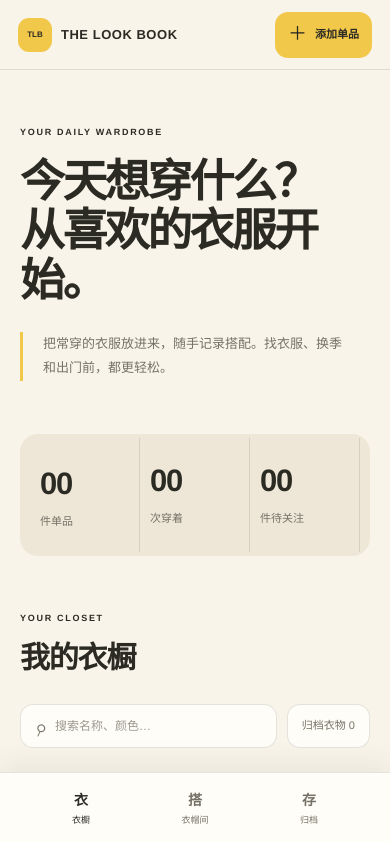
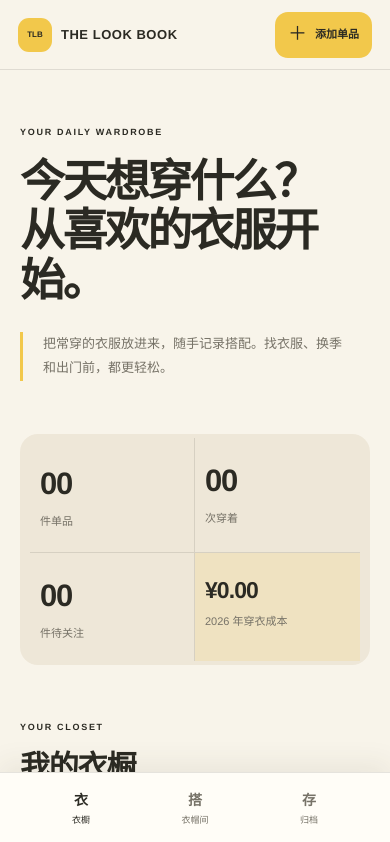
Before and after one commit to succiyu666-create/yiji-wardrobe, a Next.js app: page / in a window 390 px wide. Shown: the top 842 px of the page. Built offline with nearby package versions, Linux system fonts and the light colour scheme.

Commit message:
Add purchase dates and yearly clothing cost

```diff
--- a/app/globals.css
+++ b/app/globals.css
@@ -3078,3 +3078,65 @@ body {
     text-align: left;
   }
 }
+
+/* Purchase dates and annual wardrobe cost */
+
+.stats.stats-with-cost {
+  grid-template-columns: repeat(4, minmax(120px, 1fr));
+}
+
+.stats.stats-with-cost > div:last-child {
+  border-right: 0;
+}
+
+.year-cost-stat {
+  background: rgba(242, 200, 75, 0.16);
+}
+
+.year-cost-stat strong {
+  font-size: 27px;
+  white-space: nowrap;
+}
+
+.item-facts {
+  grid-template-columns: repeat(4, minmax(0, 1fr));
+}
+
+.item-facts dd {
+  overflow-wrap: anywhere;
+}
+
+@media (max-width: 680px) {
+  .stats.stats-with-cost {
+    grid-template-columns: repeat(2, minmax(0, 1fr));
+  }
+
+  .stats.stats-with-cost > div:nth-child(-n + 2) {
+    border-bottom: 1px solid var(--line);
+  }
+
+  .stats.stats-with-cost > div:nth-child(2) {
+    border-right: 0;
+  }
+
+  .stats.stats-with-cost > div:nth-child(3) {
+    padding-left: 10px;
+  }
+
+  .year-cost-stat strong {
+    font-size: 23px;
+  }
+
+  .item-facts {
+    grid-template-columns: repeat(2, minmax(0, 1fr));
+    row-gap: 18px;
+  }
+
+  .item-facts div:nth-child(2) {
+    border-right: 0;
+  }
+
+  .item-facts div:nth-child(3) {
+    padding-left: 0;
+  }
+}
--- a/app/page.tsx
+++ b/app/page.tsx
@@ -21,6 +21,7 @@ type ClothingItem = {
   notes: string;
   image: string;
   price: number | null;
+  purchasedAt: number | null;
   wearCount: number;
   lastWornAt: number | null;
   archived: boolean;
@@ -178,6 +179,14 @@ function formatDate(timestamp: number) {
   }).format(timestamp);
 }
 
+function formatFullDate(timestamp: number) {
+  return new Intl.DateTimeFormat("zh-CN", {
+    year: "numeric",
+    month: "2-digit",
+    day: "2-digit",
+  }).format(timestamp);
+}
+
 function formatPrice(value: number) {
   return new Intl.NumberFormat("zh-CN", {
     style: "currency",
@@ -253,6 +262,7 @@ function timestampFromDateInput(value: string) {
 function normalizeItem(item: ClothingItem): ClothingItem {
   const legacyItem = item as ClothingItem & {
     price?: unknown;
+    purchasedAt?: unknown;
     wearCount?: unknown;
     lastWornAt?: unknown;
     archiveDisposition?: unknown;
@@ -269,6 +279,11 @@ function normalizeItem(item: ClothingItem): ClothingItem {
     price:
       typeof legacyItem.price === "number" && Number.isFinite(legacyItem.price)
         ? Math.max(0, legacyItem.price)
+        : null,
+    purchasedAt:
+      typeof legacyItem.purchasedAt === "number" &&
+      Number.isFinite(legacyItem.purchasedAt)
+        ? legacyItem.purchasedAt
         : null,
     wearCount:
       typeof legacyItem.wearCount === "number" && Number.isFinite(legacyItem.wearCount)
@@ -459,6 +474,9 @@ function ItemEditor({
   const [image, setImage] = useState(initial?.image ?? "");
   const [price, setPrice] = useState(
     initial?.price === null || initial?.price === undefined ? "" : String(initial.price),
+  );
+  const [purchaseDate, setPurchaseDate] = useState(
+    dateInputValue(initial?.purchasedAt ?? null),
   );
   const [wearCount, setWearCount] = useState(String(initial?.wearCount ?? 0));
   const [lastWornDate, setLastWornDate] = useState(
@@ -512,6 +530,7 @@ function ItemEditor({
       notes: notes.trim(),
       image,
       price: parsedPrice,
+      purchasedAt: timestampFromDateInput(purchaseDate),
       wearCount: Math.floor(parsedWearCount),
       lastWornAt: timestampFromDateInput(lastWornDate),
       archived: initial?.archived ?? false,
@@ -617,6 +636,18 @@ function ItemEditor({
             />
           </label>
           <label className="field">
+            <span>购入时间</span>
+            <input
+              type="date"
+              value={purchaseDate}
+              max={TODAY_INPUT_VALUE}
+              onChange={(event) => setPurchaseDate(event.target.value)}
+            />
+          </label>
+        </div>
+
+        <div className="field-row usage-field-row">
+          <label className="field">
             <span>累计穿着次数</span>
             <input
               type="number"
@@ -1082,6 +1113,18 @@ export default function Home() {
   const attentionCount = useMemo(
     () => activeItems.filter(isUsageAttentionNeeded).length,
     [activeItems],
+  );
+
+  const currentYear = new Date().getFullYear();
+  const yearlyClothingCost = useMemo(
+    () =>
+      state.items.reduce((total, item) => {
+        if (item.price === null || item.purchasedAt === null) return total;
+        return new Date(item.purchasedAt).getFullYear() === currentYear
+          ? total + item.price
+          : total;
+      }, 0),
+    [currentYear, state.items],
   );
 
   const filteredItems = useMemo(() => {
@@ -1380,7 +1423,10 @@ export default function Home() {
               </p>
             </section>
 
-            <section className="stats" aria-label={showArchived ? "归档概览" : "衣橱概览"}>
+            <section
+              className={`stats ${showArchived ? "" : "stats-with-cost"}`}
+              aria-label={showArchived ? "归档概览" : "衣橱概览"}
+            >
               <div>
                 <strong>
                   {(showArchived ? archiveStats.total : activeItems.length)
@@ -1405,11 +1451,14 @@ export default function Home() {
                 </strong>
                 <span>{showArchived ? "件已报废" : "件待关注"}</span>
               </div>
-              <p>
-                {showArchived
-                  ? `${archiveStats.undecided} 件还在待处理，补充去向后即可计算最终成本。`
-                  : "记录每次穿着，单次成本和清理建议会越来越准确。"}
-              </p>
+              {showArchived ? (
+                <p>{archiveStats.undecided} 件还在待处理，补充去向后即可计算最终成本。</p>
+              ) : (
+                <div className="year-cost-stat">
+                  <strong>{formatPrice(yearlyClothingCost)}</strong>
+                  <span>{currentYear} 年穿衣成本</span>
+                </div>
+              )}
             </section>
 
             <section className="collection-section">
@@ -1780,6 +1829,14 @@ export default function Home() {
                 <dd>{selectedItem.season}</dd>
               </div>
               <div>
+                <dt>购入时间</dt>
+                <dd>
+                  {selectedItem.purchasedAt
+                    ? formatFullDate(selectedItem.purchasedAt)
+                    : "未记录"}
+                </dd>
+              </div>
+              <div>
                 <dt>更新</dt>
                 <dd>{formatDate(selectedItem.updatedAt)}</dd>
               </div>
```
Also changed, not shown: 1 other file (tests, documents, lock files or other folders).
